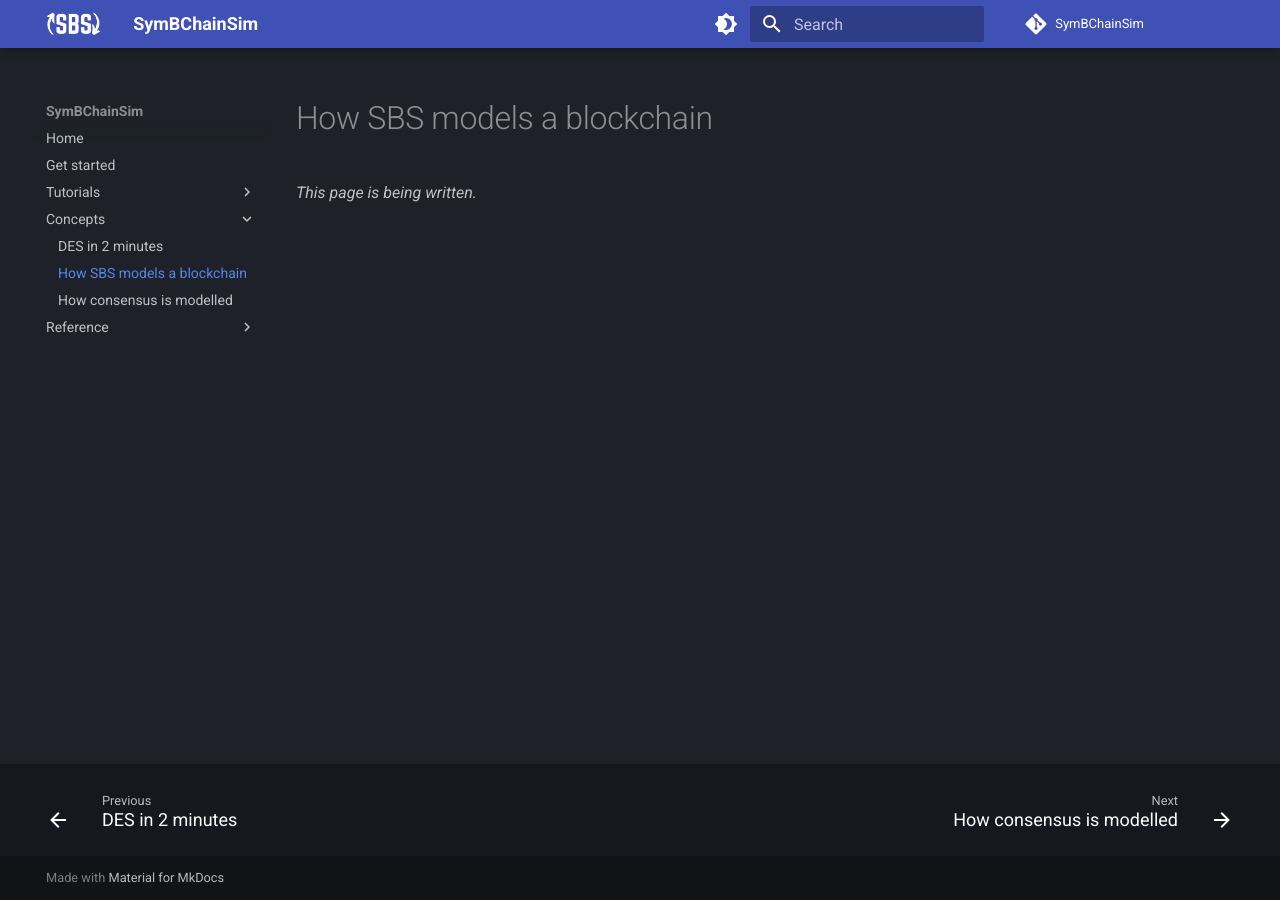
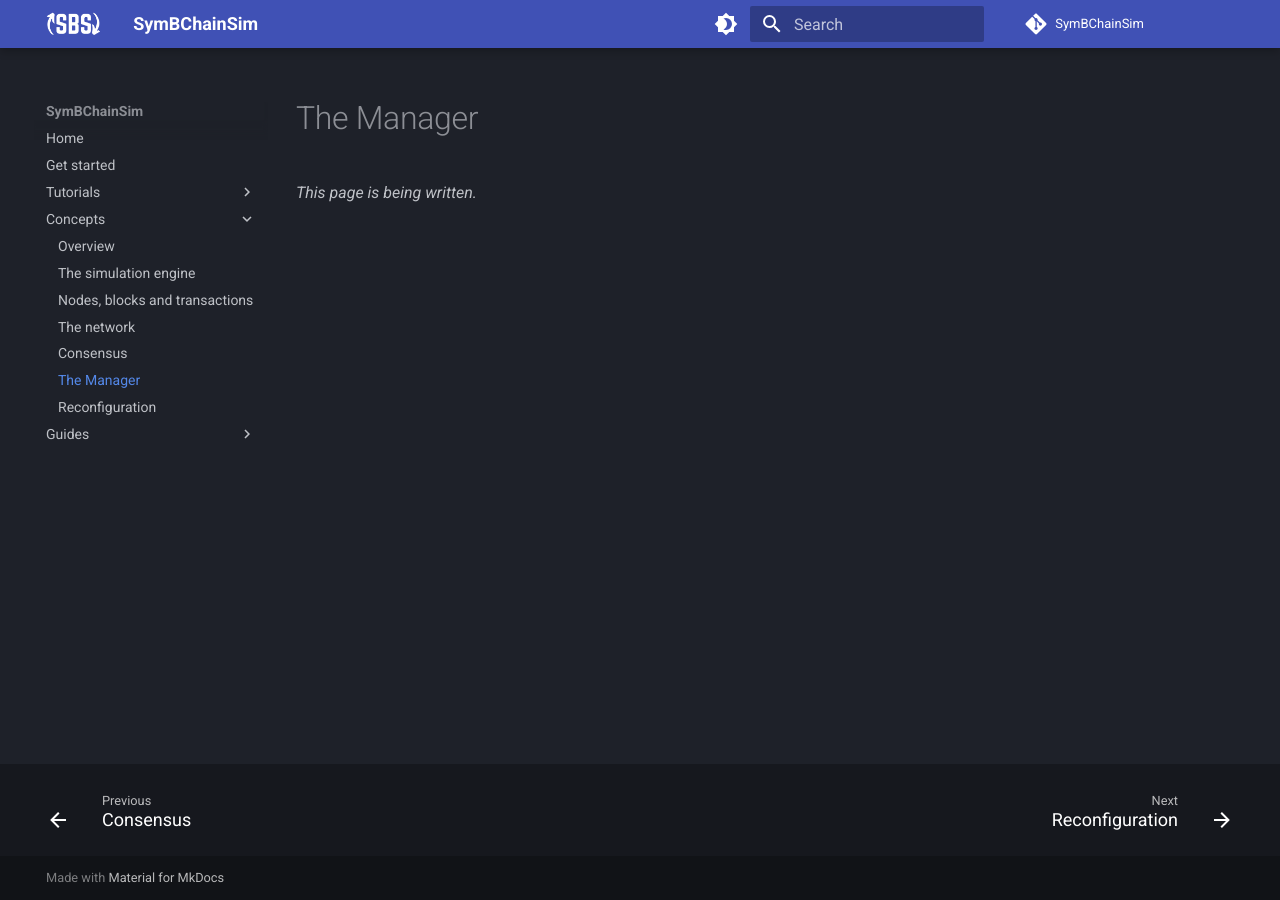
Before and after one commit to GiorgDiama/SymBChainSim, an MkDocs documentation site: the page built from docs/concepts/manager.md, in a window 1280 px wide. Built offline with MkDocs 1.6.1 and Material for MkDocs 9.7.7, drawn with Linux system fonts in a browser that asks for light colours; comment, search, counter and statistics services are not loaded.

Commit message:
Restructure Concepts and Guides, add the Overview and simulation engine pages

```diff
--- a/docs/concepts/blockchain_model.md
+++ b/docs/concepts/manager.md
@@ -1,3 +1,3 @@
-# How SBS models a blockchain
+# The Manager
 
 *This page is being written.*
--- a/docs/concepts/des.md
+++ b/docs/concepts/reconfiguration.md
@@ -1,3 +1,3 @@
-# DES in 2 minutes
+# Reconfiguration
 
 *This page is being written.*
--- a/docs/getting_started.md
+++ b/docs/getting_started.md
@@ -108,7 +108,7 @@ The other transactions wait, so the transaction confirmation latency grows.
 
 Every `--set` names a setting as `group.name`.
 You can find all the settings, with comments, in [`src/Configs/base.yaml`](https://github.com/GiorgDiama/SymBChainSim/blob/base/src/Configs/base.yaml).
-[Configuration](reference/configuration.md) explains how the config files work.
+[Configuration](guides/configuration.md) explains how the config files work.
 
 ## See more detail
 
@@ -125,4 +125,4 @@ uv run Blockchain.py --set simulation.sim_time=300 -v
 - [Compare two runs](tutorials/compare_runs.md) and plot them side by side.
 - [Add failing nodes and a changing workload and network](tutorials/runtime_changes.md).
 - [Generate and use scenarios](tutorials/scenarios.md) to run protocols under the same changing conditions.
-- Curious how it works inside? Start with [DES in 2 minutes](concepts/des.md).
+- Curious how it works inside? Start with [The simulation engine](concepts/simulation_engine.md).
--- a/mkdocs.yaml
+++ b/mkdocs.yaml
@@ -61,10 +61,15 @@ nav:
       - Runtime changes: tutorials/runtime_changes.md
       - Generate and use scenarios: tutorials/scenarios.md
   - Concepts:
-      - DES in 2 minutes: concepts/des.md
-      - How SBS models a blockchain: concepts/blockchain_model.md
-      - How consensus is modelled: concepts/consensus.md
-  - Reference:
-      - Configuration: reference/configuration.md
-      - Extending SBS: reference/extending.md
-      - Using SBS with an agent: reference/agents.md
+      - Overview: concepts/overview.md
+      - The simulation engine: concepts/simulation_engine.md
+      - Nodes, blocks and transactions: concepts/nodes_blocks_transactions.md
+      - The network: concepts/network.md
+      - Consensus: concepts/consensus.md
+      - The Manager: concepts/manager.md
+      - Reconfiguration: concepts/reconfiguration.md
+  - Guides:
+      - Configuration: guides/configuration.md
+      - Metrics: guides/metrics.md
+      - Extending SBS: guides/extending.md
+      - Using SBS with an agent: guides/agents.md
```
Also changed, not shown: docs/concepts/network.md (added, +3 -0 lines), docs/concepts/nodes_blocks_transactions.md (added, +3 -0 lines), docs/concepts/overview.md (added, +42 -0 lines), docs/concepts/simulation_engine.md (added, +70 -0 lines), docs/guides/metrics.md (added, +3 -0 lines), docs/index.md (+2 -2 lines), docs/guides/agents.md (renamed from docs/reference/agents.md), docs/guides/configuration.md (renamed from docs/reference/configuration.md), docs/guides/extending.md (renamed from docs/reference/extending.md).
